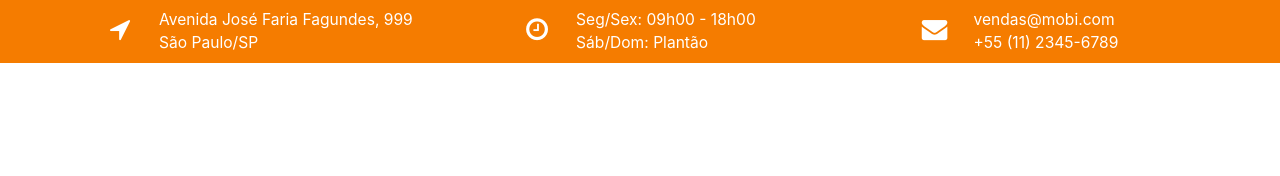
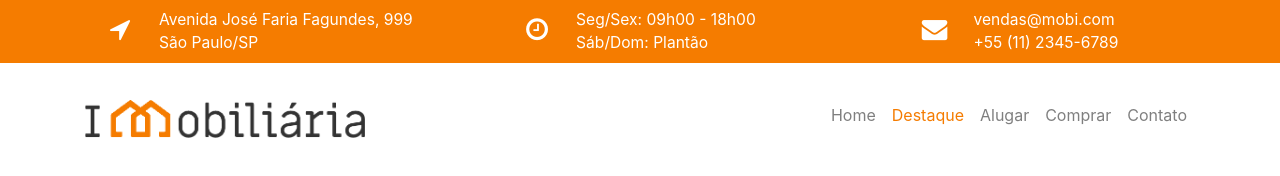
Before and after one commit to HandzOn/HandzOn.bootstrap_project, a website: page index.html in a window 1280 px wide. Drawn offline with nearby package versions, Linux system fonts and the light colour scheme.

Commit message:
Create header and navbar

```diff
--- a/index.html
+++ b/index.html
@@ -11,6 +11,8 @@
 </head>
 <body>
     <header class="main-header">
+
+        <!-- Header -->
         <div class="header-bar bg-front">
             <div class="container">
                 <div class="row">
@@ -29,8 +31,34 @@
                 </div>
             </div>
         </div>
+
+        <!-- Navbar -->
+        <nav class="navbar navbar-expand-md navbar-light my-3">
+            <div class="container">
+                <div class="navbar-brand">
+                    <a  href="#">
+                        <h1 class="text-hide">Imobiliária</h1>
+                        <img src="./assets/images/logo.png" alt="logo" class="d-inline-block" width="280">
+                    </a>
+                </div>
+                <button class="navbar-toggler" type="button" data-toggle="collapse" data-target="#navbarSupportedContent" aria-controls="navbarSupportedContent" aria-expanded="false" aria-label="Toggle navigation">
+                    <span class="navbar-toggler-icon"></span>
+                </button>
+                <div class="collapse navbar-collapse" id="navbarSupportedContent">
+                    <ul class="navbar-nav ml-auto">
+                        <li class="nav-item"><a class="nav-link" href="#">Home</a></li>
+                        <li class="nav-item"><a class="nav-link text-front" href="#">Destaque</a></li>
+                        <li class="nav-item"><a class="nav-link" href="#">Alugar</a></li>
+                        <li class="nav-item"><a class="nav-link" href="#">Comprar</a></li>
+                        <li class="nav-item"><a class="nav-link" href="#">Contato</a></li>
+                    </ul>
+                </div>
+            </div>
+        </nav>
+
     </header>
 
+    <!-- Scripts -->
     <script src="./node_modules/jquery/dist/jquery.min.js"></script>
     <script src="./node_modules/bootstrap/dist/js/bootstrap.bundle.min.js"></script>
 </body>
```
